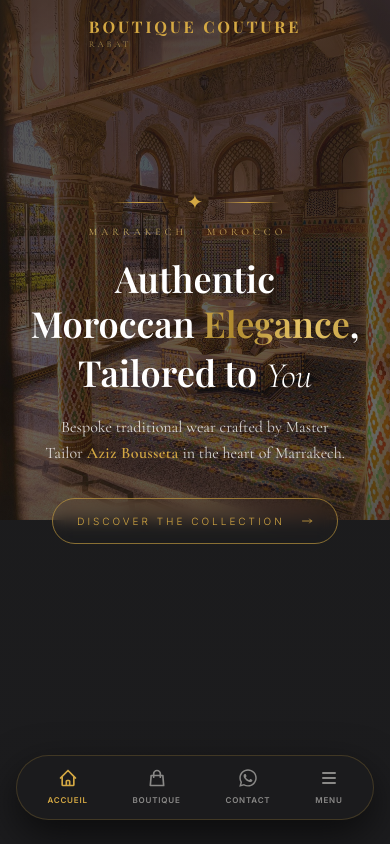
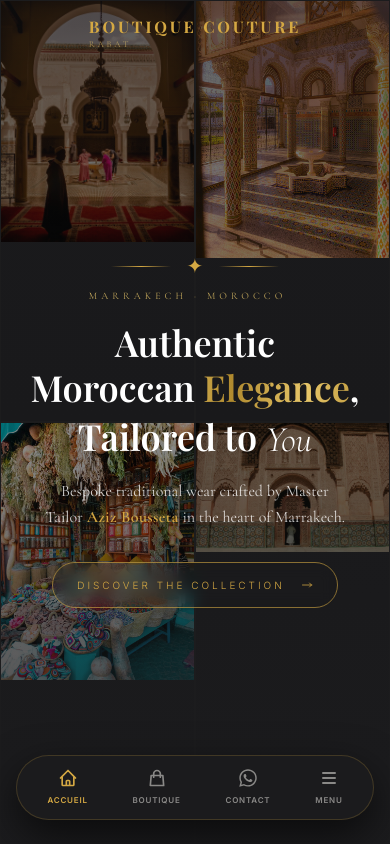
Before and after one commit to MohamedKARKACHI/boutiquecouturerabat, a React (Vite) app: page / in a window 390 px wide. Shown: the top 844 px of the page. Built offline with nearby package versions, Linux system fonts and the light colour scheme; a web font is replaced by a local one.

Commit message:
feat(hero): implementing 2x2 editorial grid for mobile background

```diff
--- a/src/components/Hero.jsx
+++ b/src/components/Hero.jsx
@@ -52,26 +52,49 @@ export default function Hero() {
       id="hero"
       className="relative min-h-screen flex items-center justify-center overflow-hidden bg-ink"
     >
-      {/* ── Auto-playing Crossfade Slider ── */}
+      {/* ── Background Slider (Desktop) or Grid (Mobile) ── */}
+      <div className="absolute inset-0 z-0 overflow-hidden">
+        {isMobile ? (
+          <div className="grid grid-cols-2 grid-rows-2 h-full w-full">
+            {mobileSlides.slice(0, 4).map((img, idx) => (
+              <motion.div
+                key={idx}
+                initial={{ opacity: 0, scale: 1.1 }}
+                animate={{ opacity: 1, scale: 1 }}
+                transition={{ duration: 1, delay: idx * 0.2 }}
+                className="relative overflow-hidden border-[0.5px] border-black/10"
+              >
+                <img
+                  src={img}
+                  alt={`Slide ${idx}`}
+                  className="w-full h-full object-cover"
+                />
+                <div className="absolute inset-0 bg-black/20" />
+              </motion.div>
+            ))}
+          </div>
+        ) : (
           <AnimatePresence mode="sync">
             <motion.img
-          key={`${isMobile ? 'm' : 'd'}-${current}`}
-          src={activeSlides[current]}
+              key={`d-${current}`}
+              src={desktopSlides[current]}
               alt={`Moroccan Elegance Slide ${current + 1}`}
               initial={{ opacity: 0, scale: 1.05 }}
               animate={{ opacity: 1, scale: 1 }}
               exit={{ opacity: 0 }}
               transition={{ duration: 1.5, ease: 'easeOut' }}
-          className="absolute inset-0 w-full h-full object-cover object-center z-0"
+              className="absolute inset-0 w-full h-full object-cover object-center"
             />
           </AnimatePresence>
+        )}
 
-      {/* Dark overlay for readability */}
-      <div className="absolute inset-0 bg-black/40 z-0 pointer-events-none" />
-      <div className="absolute inset-0 bg-gradient-to-b from-charcoal/60 via-charcoal/40 to-charcoal/95 z-0 pointer-events-none" />
+        {/* Universal Overlays for Readability */}
+        <div className="absolute inset-0 bg-black/30 z-10 pointer-events-none" />
+        <div className="absolute inset-0 bg-gradient-to-b from-charcoal/40 via-transparent to-charcoal/80 z-10 pointer-events-none" />
+      </div>
 
       {/* ── Content ── */}
-      <div className="relative z-10 section-container text-center w-full pt-[60px] pb-[40px] md:pt-[100px] md:pb-[80px] flex flex-col items-center justify-center min-h-screen -translate-y-16 md:translate-y-0">
+      <div className="relative z-20 section-container text-center w-full pt-[60px] pb-[40px] md:pt-[100px] md:pb-[80px] flex flex-col items-center justify-center min-h-screen">
         {/* Ornament */}
         <motion.div
           initial={{ opacity: 0, scale: 0.8 }}
```
Lines whose indentation alone changed are shown as unchanged.
